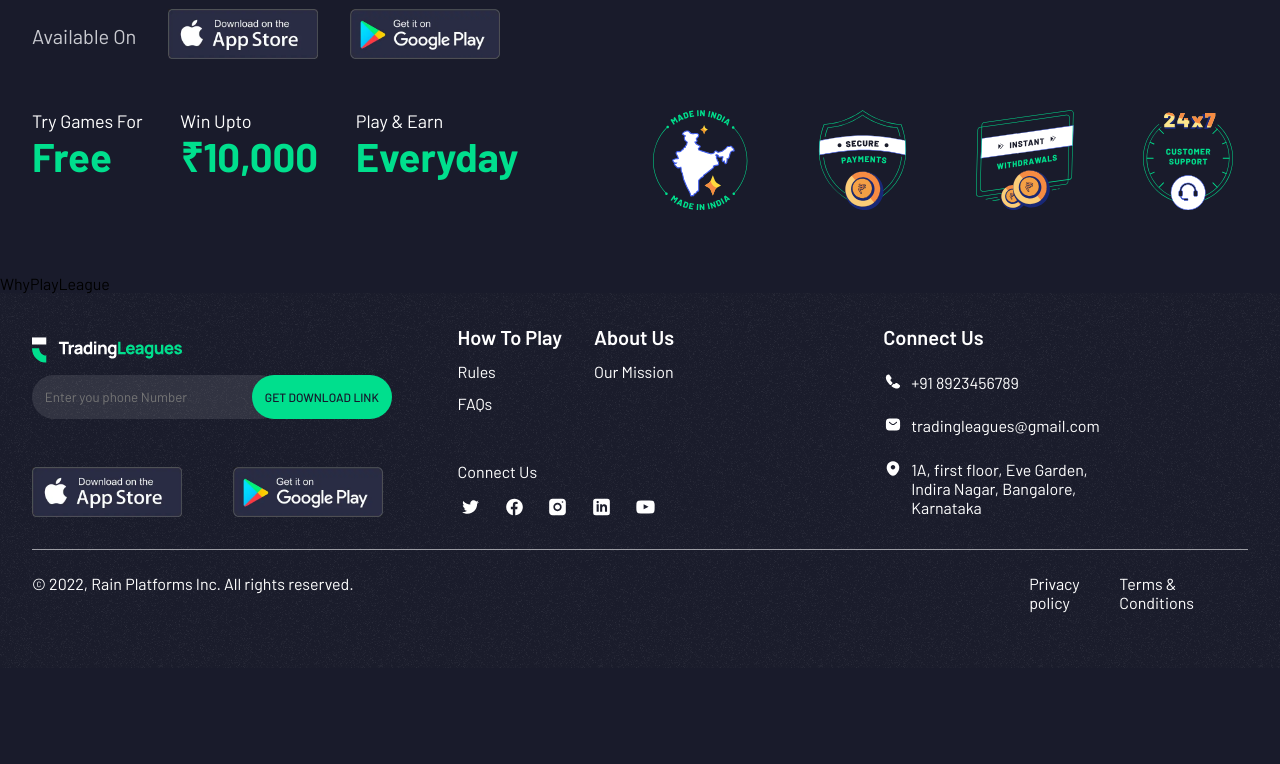
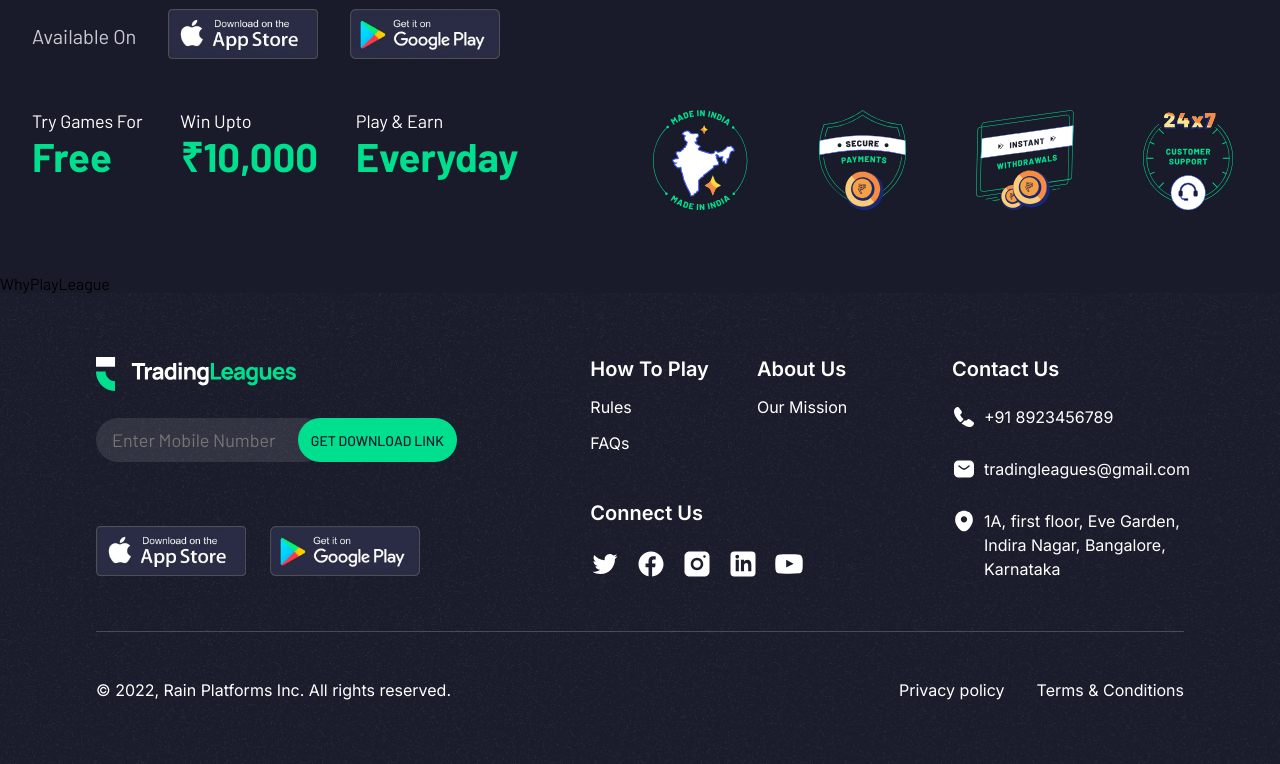
Before and after one commit to mujtaba-basheer/tl-post-landing, a Next.js app: page / in a window 1280 px wide. Shown: the part 777-1541 px from the top of the page. Before the commit the page ends 1445 px from the top, so only its background shows below. Built offline with nearby package versions, Linux system fonts and the light colour scheme.

Commit message:
Completed Footer

```diff
--- a/components/Footer/Footer.tsx
+++ b/components/Footer/Footer.tsx
@@ -1,27 +1,22 @@
 /** @format */
 
 import Image from "next/image";
+import Link from "next/link";
 import React from "react";
 import styled from "styled-components";
-import BG from "../../public/assets/Footer/BG.png";
 import device from "../../styles/breakpoints";
-import { SocialLinksType } from "../../types";
+import { socialLinksData } from "../../lib/social";
 
 const asset_prefix = process.env.NEXT_PUBLIC_BASE_PATH || "";
 
 const Container = styled.footer`
-  height: 100px;
-  width: 100%;
-  /* border: 1px solid red; */
   color: white;
   background: url(${asset_prefix}/assets/Footer/BG.png);
   background-size: cover;
-  padding: 2rem;
-  /* height: 500px; */
-  height: fit-content;
-  display: flex;
-  flex-direction: column;
+  padding: 4em 6em;
+
   @media ${device.mobile} {
+    padding: 3em 1em;
   }
 `;
 
@@ -29,39 +24,45 @@
   display: flex;
   flex-direction: row;
   justify-content: space-between;
-  padding-bottom: 2rem;
-  border-bottom: 1px solid #ffffff90;
+  padding-bottom: 3rem;
+  border-bottom: 1px solid rgba(255, 255, 255, 0.2);
 
   @media ${device.mobile} {
-    display: flex;
-    flex-direction: column;
+    display: block;
   }
 `;
 
 const Row1 = styled.div`
-  display: flex;
-  flex-direction: column;
-  width: 33%;
+  & > img {
+    margin-bottom: 1.5em;
+  }
 `;
+
 const InputContainer = styled.div`
   display: flex;
   flex-direction: row;
   align-items: center;
-  margin-bottom: 3rem;
+  margin-bottom: 4em;
+
+  @media ${device.mobile} {
+    display: block;
+    margin-bottom: 3em;
+  }
 `;
+
 const InputArea = styled.div`
   /* border: 1px solid red; */
   height: 44px;
   display: flex;
   flex-direction: row;
   border-radius: 30px;
-  width: 250px;
-  padding: 0 0.3rem;
+  padding-left: 0.5em;
   background: rgba(255, 255, 255, 0.1);
 
   & input {
+    font-size: 1.125rem;
+    font-weight: 400;
     color: #fff;
-    max-width: 80%;
     padding: 0.3rem 0.5rem;
     width: 100%;
     background: none;
@@ -73,37 +74,51 @@
 
 const GETLINKBTN = styled.button`
   background: #00df8d;
-  border-radius: 47px;
+  border-radius: 44px;
   border: none;
   height: 44px;
   padding: 0 0.8rem;
   position: relative;
-  right: 30px;
   text-align: center;
   color: #15182c;
-  font-size: 12px;
+  font-size: 14px;
   font-family: "Barlow";
   font-weight: 500;
+  left: calc(-22px - 0.5em);
+
+  @media ${device.mobile} {
+    left: auto;
+    font-size: 1rem;
+    font-weight: 600;
+    margin-top: 1em;
+  }
 `;
 
 const DownLoadAppContainer = styled.div`
-  display: grid;
-  grid-template-columns: auto auto;
+  display: flex;
+  gap: 1.5em;
+
+  @media ${device.mobile} {
+    margin-bottom: 2em;
+  }
 `;
 
-const Row2 = styled.div`
-  width: 33%;
-  display: flex;
-  flex-direction: column;
-  justify-content: space-between;
-`;
+const Row2 = styled.div``;
+
 const PageLinksContainer = styled.div`
+  font-family: "Inter", sans-serif;
   display: flex;
   flex-direction: row;
   justify-content: flex-start;
-  .links-box {
-    margin-right: 2rem;
+  gap: 3em;
+  margin-bottom: 3em;
+
+  & div.links-box {
+    display: flex;
+    flex-direction: column;
+    gap: 1em;
   }
+
   .links_box_title {
     font-weight: 600;
     font-size: 20px;
@@ -111,28 +126,40 @@
   }
 `;
 
-const LinksItems = styled.p`
-  margin: 0.8rem 0;
+const LinksItems = styled(Link)`
+  font-size: 1rem;
+  font-weight: 400;
+  text-decoration: none;
+  color: currentColor;
 `;
 
 const SocialLinksContainer = styled.div`
-  width: 100%;
+  font-family: "Inter", sans-serif;
+
+  @media ${device.mobile} {
+    display: none;
+  }
+
+  & p {
+    font-size: 1.25rem;
+    font-weight: 600;
+  }
 `;
+
 const LinksContainer = styled.div`
-  margin-top: 1rem;
-  width: 50%;
+  margin-top: 1.5rem;
   /* border: 1px solid red; */
 
   display: flex;
-  flex-direction: row;
-  justify-content: space-between;
+  gap: 1em;
 `;
 
 const Row3 = styled.div`
+  font-family: "Inter", sans-serif;
   display: flex;
   flex-direction: column;
-  justify-content: space-between;
-  width: 30%;
+  gap: 1.5em;
+
   .icons {
     margin-right: 0.5rem;
   }
@@ -145,28 +172,56 @@
     display: flex;
     flex-direction: row;
   }
+  .details {
+    font-size: 1rem;
+    font-weight: 400;
+    line-height: 24px;
+    max-width: 200px;
+
+    & a {
+      text-decoration: none;
+      color: currentColor;
+    }
+  }
 `;
 
 const TradeMarkArea = styled.div`
+  font-family: "Inter", sans-serif;
   display: flex;
-  flex-direction: row;
-  padding: 1.5rem 0;
+  flex-direction: row-reverse;
+  padding-top: 3em;
+  align-items: center;
   justify-content: space-between;
-  .below-footer-links {
+
+  @media ${device.mobile} {
+    padding-top: 1.5em;
+    display: block;
+  }
+
+  & p.tm {
+    font-size: 1rem;
+    font-weight: 400;
+  }
+
+  & div.below-footer-links {
     display: flex;
     flex-direction: row;
-    justify-content: space-between;
-    width: 18%;
+    justify-content: flex-end;
+    gap: 2em;
+
+    @media ${device.mobile} {
+      justify-content: space-between;
+      margin-bottom: 1.5em;
+    }
+
+    & a {
+      text-decoration: none;
+      color: currentColor;
+      font-size: 1rem;
+      font-weight: 400;
+    }
   }
 `;
-
-const Links: SocialLinksType = {
-  twitter: `${asset_prefix}/assets/Footer/Twitter.svg`,
-  facebook: `${asset_prefix}/assets/Footer/FB.svg`,
-  instagram: `${asset_prefix}/assets/Footer/Instagram.svg`,
-  linkedIn: `${asset_prefix}/assets/Footer/Linkedin.svg`,
-  youtube: `${asset_prefix}/assets/Footer/Youtube.svg`,
-};
 
 function Footer() {
   return (
@@ -175,13 +230,13 @@
         <Row1>
           <Image
             src={`${asset_prefix}/assets/Footer/TL-Logo.svg`}
-            width={150}
-            height={50}
+            width={200}
+            height={34}
             alt="logo"
           />
           <InputContainer>
             <InputArea>
-              <input placeholder="Enter you phone Number"></input>
+              <input placeholder="Enter Mobile Number"></input>
             </InputArea>
             <GETLINKBTN>GET DOWNLOAD LINK</GETLINKBTN>
           </InputContainer>
@@ -204,76 +259,83 @@
           <PageLinksContainer>
             <div className="links-box">
               <div className="links_box_title">How To Play</div>
-              <LinksItems>Rules</LinksItems>
-              <LinksItems>FAQs</LinksItems>
+              <LinksItems href="/rules-and-faqs#rules">Rules</LinksItems>
+              <LinksItems href="/rules-and-faqs#faqs">FAQs</LinksItems>
             </div>
             <div className="links-box">
               <div className="links_box_title">About Us</div>
-              <LinksItems>Our Mission</LinksItems>
+              <LinksItems href="/about-us">Our Mission</LinksItems>
             </div>
           </PageLinksContainer>
           <SocialLinksContainer>
             <p>Connect Us</p>
             <LinksContainer>
-              {Object.keys(Links).map((item) => (
-                <Image
-                  key={item}
-                  src={Links[item]}
-                  width={25}
-                  height={20}
-                  alt={`${item}-logo`}
-                />
+              {socialLinksData.map((x) => (
+                <Link href={x.url} target="_blank">
+                  <Image
+                    key={x.key}
+                    src={`${asset_prefix}/assets/Footer/${x.img}.svg`}
+                    width={30}
+                    height={30}
+                    alt={x.title}
+                    title={x.title}
+                  />
+                </Link>
               ))}
             </LinksContainer>
           </SocialLinksContainer>
         </Row2>
         <Row3>
-          <p className="title">Connect Us</p>
+          <p className="title">Contact Us</p>
           <div className="connect-us-items">
             <span className="icons">
               <Image
                 src={`${asset_prefix}/assets/Footer/Call.svg`}
-                width={20}
-                height={17}
+                width={24}
+                height={24}
                 alt="call-icon"
               />
             </span>
-            <p className="details">+91 8923456789</p>
+            <p className="details">
+              <Link href="tel:+91 8923456789">+91 8923456789</Link>
+            </p>
           </div>
           <div className="connect-us-items">
             <span className="icons">
               <Image
                 src={`${asset_prefix}/assets/Footer/Email.svg`}
-                width={20}
-                height={17}
+                width={24}
+                height={24}
                 alt="call-icon"
               />
             </span>
-            <p className="details">tradingleagues@gmail.com</p>
+            <p className="details">
+              <Link href="mailto:tradingleagues@gmail.com">
+                tradingleagues@gmail.com
+              </Link>
+            </p>
           </div>
           <div className="connect-us-items">
             <span className="icons">
               <Image
                 src={`${asset_prefix}/assets/Footer/Location.svg`}
-                width={20}
-                height={17}
+                width={24}
+                height={24}
                 alt="call-icon"
               />
             </span>
             <p className="details">
-              1A, first floor, Eve Garden, <br />
-              Indira Nagar, Bangalore,
-              <br /> Karnataka
+              1A, first floor, Eve Garden, Indira Nagar, Bangalore, Karnataka
             </p>
           </div>
         </Row3>
       </MainArea>
       <TradeMarkArea>
-        <div>© 2022, Rain Platforms Inc. All rights reserved.</div>
         <div className="below-footer-links">
-          <p>Privacy policy</p>
-          <p>Terms & Conditions</p>
+          <Link href="/privacy-policy">Privacy policy</Link>
+          <Link href="/terms-and-conditions">Terms & Conditions</Link>
         </div>
+        <p className="tm">© 2022, Rain Platforms Inc. All rights reserved.</p>
       </TradeMarkArea>
     </Container>
   );
--- /dev/null
+++ b/lib/social.ts
@@ -0,0 +1,34 @@
+import { SocialLinksType } from "../types";
+
+export const socialLinksData: SocialLinksType[] = [
+  {
+    title: "Twitter",
+    key: "twitter",
+    url: "https://wwww.twitter.com",
+    img: "Twitter",
+  },
+  {
+    title: "Facebook",
+    key: "fb",
+    url: "https://wwww.twitter.com",
+    img: "FB",
+  },
+  {
+    title: "Instagram",
+    key: "insta",
+    url: "https://wwww.twitter.com",
+    img: "Instagram",
+  },
+  {
+    title: "LinkedIn",
+    key: "linkedin",
+    url: "https://wwww.twitter.com",
+    img: "Linkedin",
+  },
+  {
+    title: "YouTube",
+    key: "yt",
+    url: "https://wwww.twitter.com",
+    img: "YouTube",
+  },
+];
--- a/pages/_document.tsx
+++ b/pages/_document.tsx
@@ -37,7 +37,7 @@
           crossOrigin="true"
         />
         <link
-          href="https://fonts.googleapis.com/css2?family=Barlow:ital,wght@0,300;0,400;0,500;0,600;0,700;1,500&family=Silkscreen&display=swap"
+          href="https://fonts.googleapis.com/css2?family=Barlow:ital,wght@0,300;0,400;0,500;0,600;0,700;1,500&family=Silkscreen&family=Inter:wght@400;500;600;700&display=swap"
           rel="stylesheet"
         />
         <link href={`.${asset_prefix}/styles/global.css`} rel="stylesheet" />
--- a/types/index.d.ts
+++ b/types/index.d.ts
@@ -72,7 +72,10 @@
 };
 
 export type SocialLinksType = {
-  [key: string]: string;
+  title: string;
+  key: string;
+  url: string;
+  img: string;
 };
 
 export type NavLinkType = {
```
